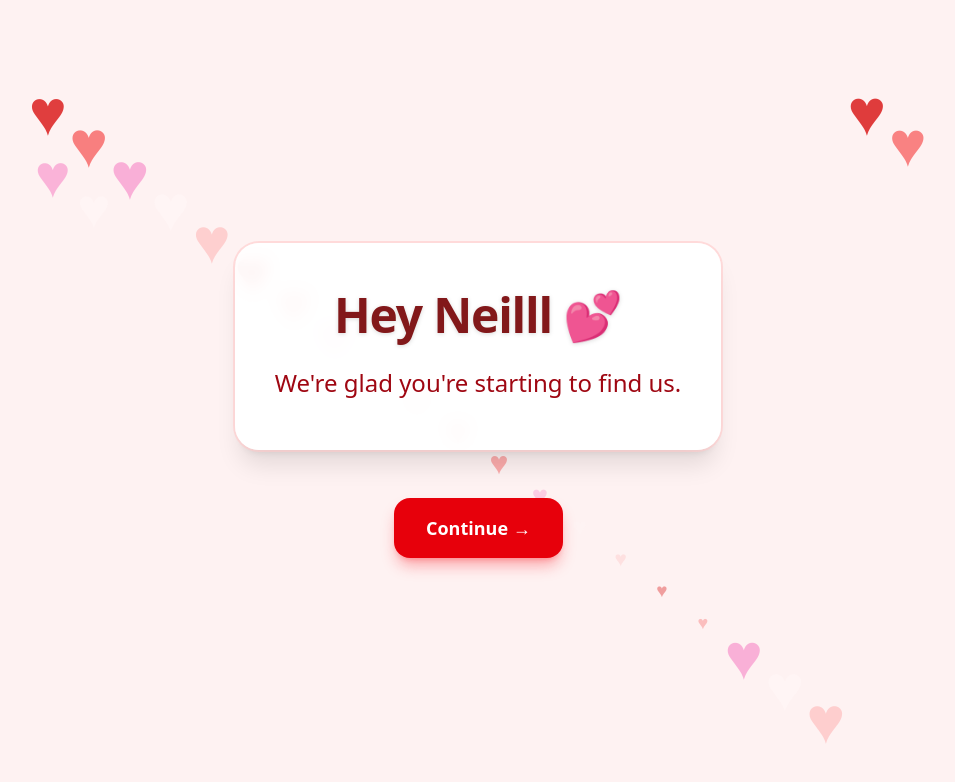
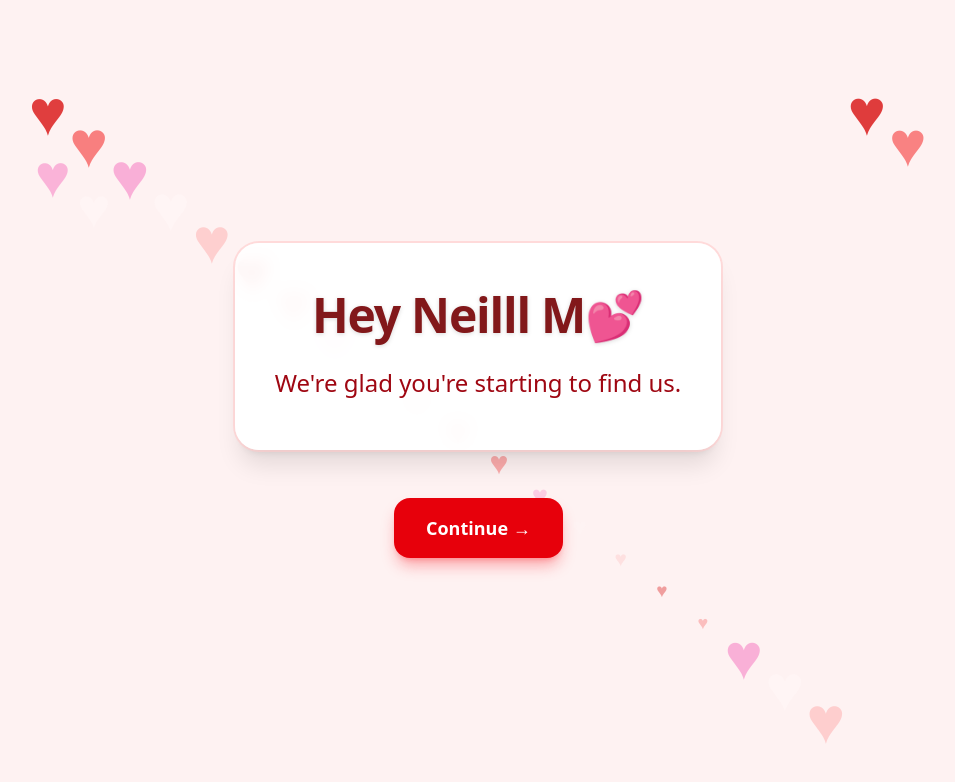
Before and after one commit to roshan-mahesh/iloveneilgoon, a Next.js app: page / in a window 1280 px wide. Shown: the top 782 px of the page, without its empty margins (162-1117 px from the left). Built offline with nearby package versions, Linux system fonts and the light colour scheme.

Commit message:
small changes to obscure the operation

```diff
--- a/app/layout.tsx
+++ b/app/layout.tsx
@@ -13,7 +13,7 @@ const robotoMono = Roboto_Mono({
 });
 
 export const metadata: Metadata = {
-  title: "iloveneilgoon",
+  title: "I Love Neil M",
   description: "A little something for you.",
 };
 
--- a/app/page.tsx
+++ b/app/page.tsx
@@ -108,7 +108,7 @@ export default function Home() {
               {/* Readable card behind intro text */}
               <div className="rounded-3xl bg-white/95 px-6 py-8 sm:px-10 sm:py-12 shadow-xl ring-2 ring-red-200/60 backdrop-blur-sm">
                 <h1 className="text-3xl sm:text-4xl md:text-5xl font-bold text-red-900 mb-4 sm:mb-6 tracking-tight drop-shadow-sm">
-                  Hey Neilll 💕
+                  Hey Neilll M💕
                 </h1>
                 <p className="text-lg sm:text-xl md:text-2xl text-red-800 leading-relaxed font-medium max-w-xl mx-auto">
                   We&apos;re glad you&apos;re starting to find us.
```
